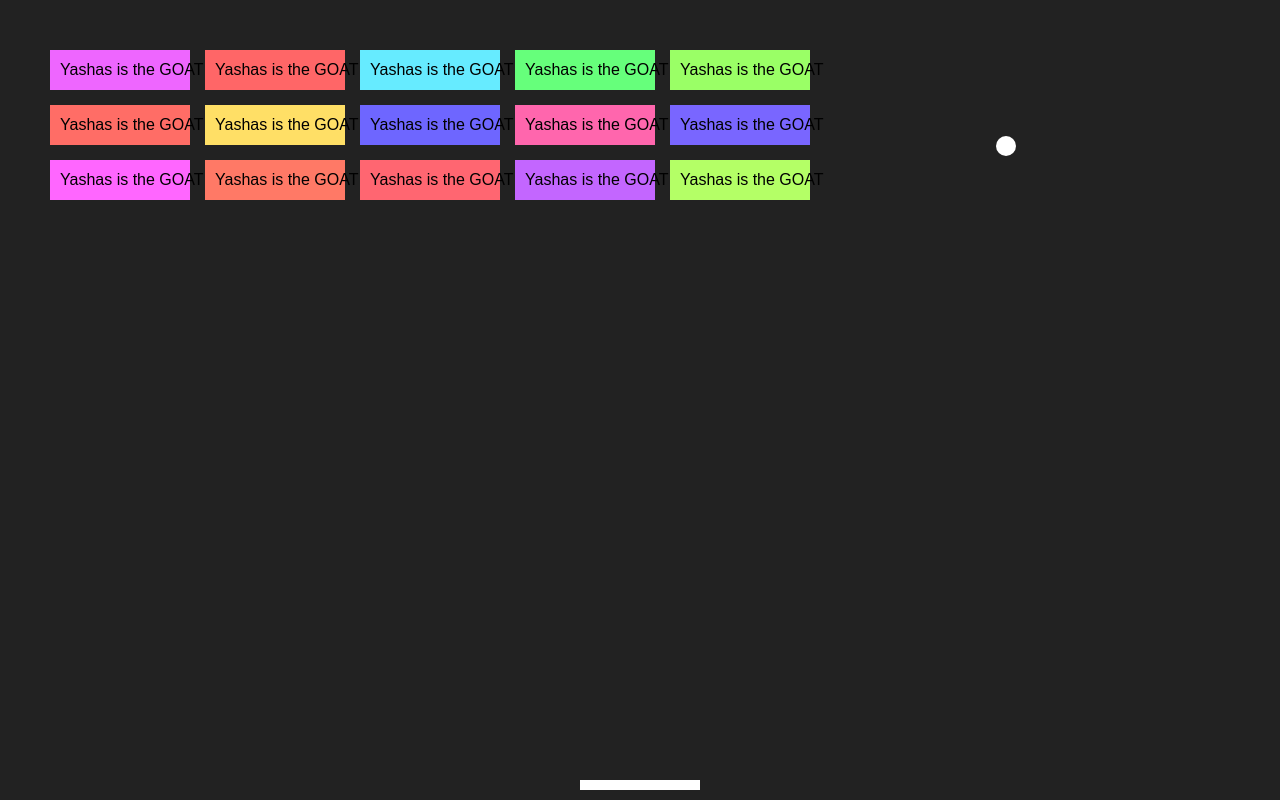
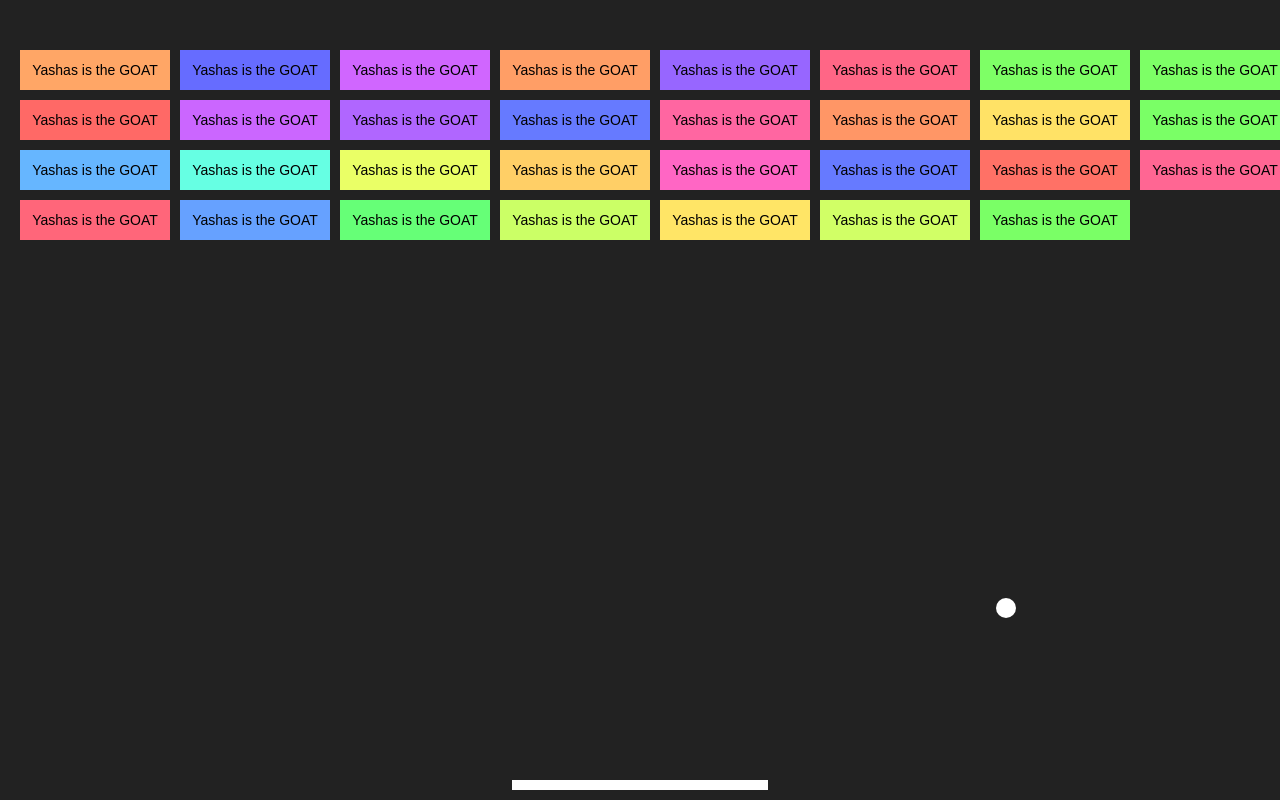
Before and after one commit to Yash1coder/YashasBVpage, a plain HTML site: page index.html in a window 1280 px wide. Drawn offline with Linux system fonts and the light colour scheme.

Commit message:
Update index.html

```diff
--- a/index.html
+++ b/index.html
@@ -34,20 +34,20 @@
         };
 
         const paddle = {
-            width: 120,
+            width: Math.max(100, canvas.width * 0.2),
             height: 10,
-            x: (canvas.width - 120) / 2,
+            x: (canvas.width - Math.max(100, canvas.width * 0.2)) / 2,
             dx: 10
         };
 
         const bricks = [];
-        const brickRowCount = 3;
-        const brickColumnCount = 5;
-        const brickWidth = 140;
+        const brickRowCount = 4;
+        const brickColumnCount = Math.floor(canvas.width / 160);
+        const brickWidth = canvas.width / brickColumnCount - 10;
         const brickHeight = 40;
-        const brickPadding = 15;
+        const brickPadding = 10;
         const brickOffsetTop = 50;
-        const brickOffsetLeft = 50;
+        const brickOffsetLeft = 20;
 
         for (let c = 0; c < brickColumnCount; c++) {
             bricks[c] = [];
@@ -70,6 +70,10 @@
         }
 
         function drawBricks() {
+            ctx.font = "14px Arial";
+            ctx.textAlign = "center";
+            ctx.fillStyle = "black";
+
             for (let c = 0; c < brickColumnCount; c++) {
                 for (let r = 0; r < brickRowCount; r++) {
                     if (bricks[c][r].status === 1) {
@@ -77,11 +81,10 @@
                         let brickY = r * (brickHeight + brickPadding) + brickOffsetTop;
                         bricks[c][r].x = brickX;
                         bricks[c][r].y = brickY;
-                        ctx.fillStyle = "hsl(" + Math.random() * 360 + ", 100%, 70%)";
+                        ctx.fillStyle = `hsl(${Math.random() * 360}, 100%, 70%)`;
                         ctx.fillRect(brickX, brickY, brickWidth, brickHeight);
                         ctx.fillStyle = "black";
-                        ctx.font = "16px Arial";
-                        ctx.fillText("Yashas is the GOAT", brickX + 10, brickY + 25);
+                        ctx.fillText("Yashas is the GOAT", brickX + brickWidth / 2, brickY + brickHeight / 2 + 5);
                     }
                 }
             }
```
